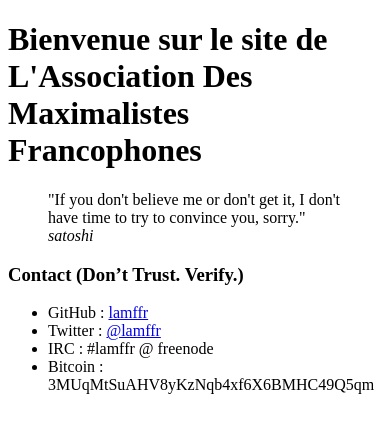
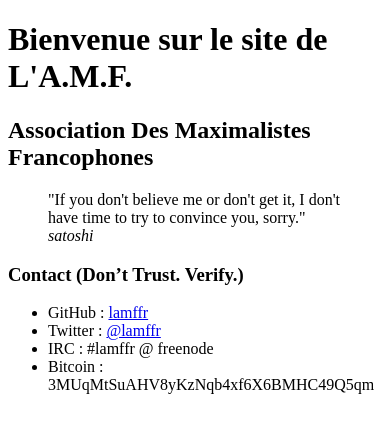
Before and after one commit to lamffr/www, a plain HTML site: page index.html in a window 390 px wide. Drawn offline with Linux system fonts and the light colour scheme.

Commit message:
Update index.html
AMF en H1
Association Des Maximalistes Francophones en H2

```diff
--- a/index.html
+++ b/index.html
@@ -11,7 +11,8 @@
     </style>
   </head>
   <body>
-    <h1>Bienvenue sur le site de L'Association Des Maximalistes Francophones</h1>
+    <h1>Bienvenue sur le site de L'A.M.F.</h1>
+    <h2>Association Des Maximalistes Francophones</h2>
     <p>
       <blockquote>"If you don't believe me or don't get it, I don't have time to try to convince you, sorry."<br />
       <i>satoshi</i>
```
